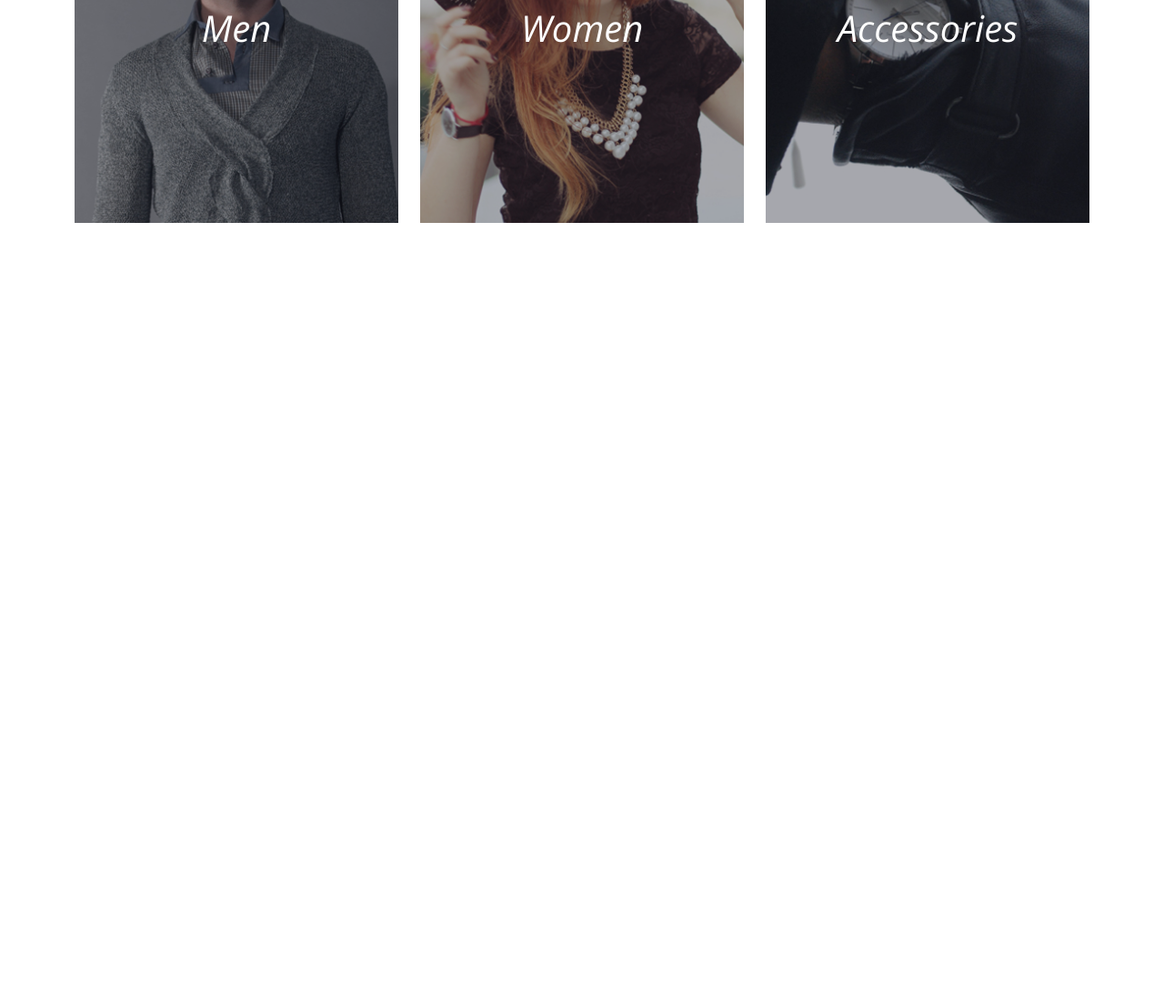
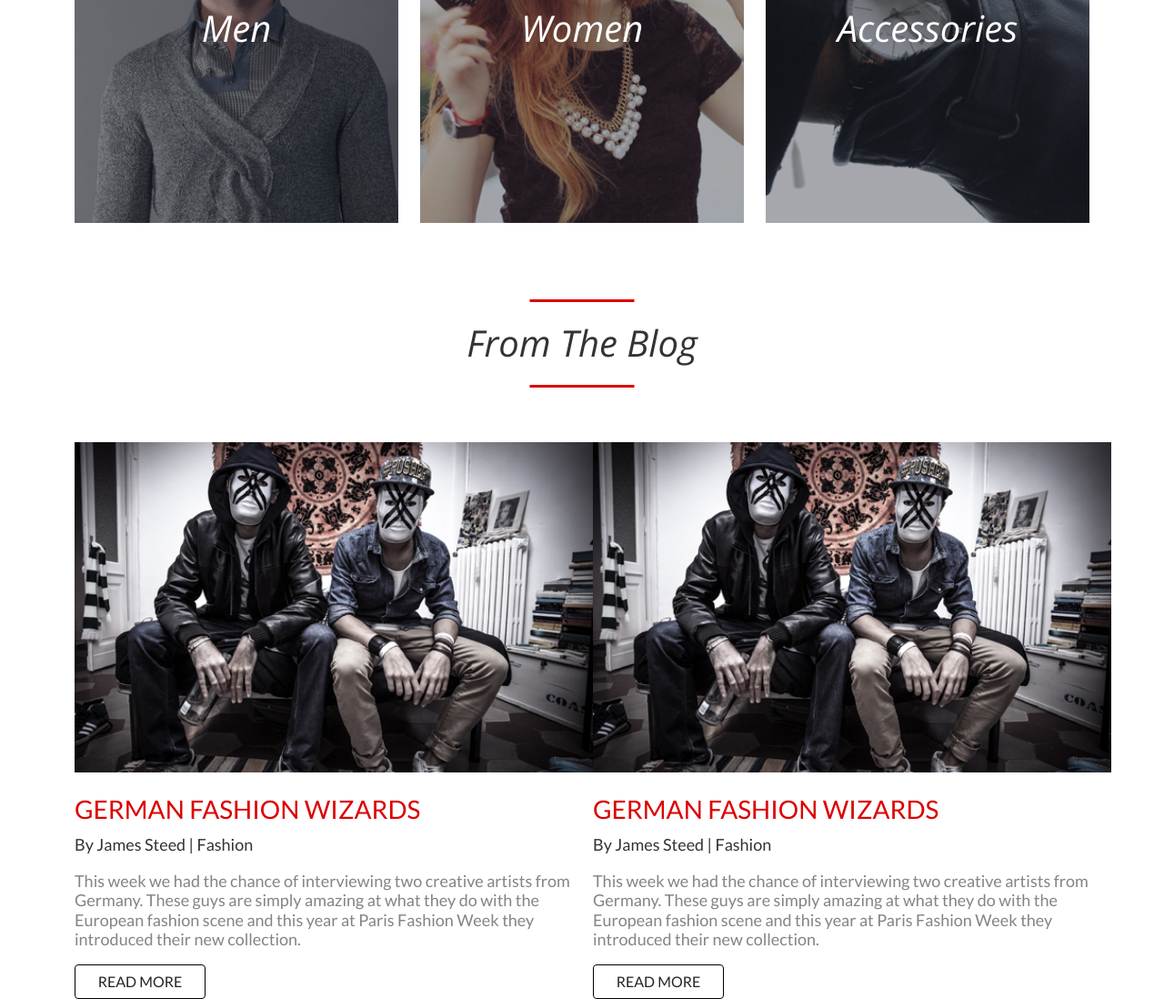
Before and after one commit to Baktygul-kk/brandly, a plain HTML site: page index.html in a window 1280 px wide. Shown: the part 1028-2126 px from the top of the page at 91% size. Before the commit the page ends 1357 px from the top, so only its background shows below. Drawn offline with nearby package versions, Linux system fonts and the light colour scheme.

Commit message:
feat: add section blog

```diff
--- a/index.html
+++ b/index.html
@@ -98,6 +98,35 @@
         </div>
       </div>
     </section>
+    <section class="blog text-center">
+      <div class="container">
+        <h2 class="section-title">From The Blog</h2>
+        <div class="row">
+          <div class="col-12 col-md-6">
+            <div class="blog__item blog__item--one">
+              <img src="/img/blog.jpg" alt="one" class="blog__img overlay mb-4">
+              <h3 class="blog__title">German fashion wizards</h3>
+              <p class="blog__author">By James Steed   |   Fashion</p>
+              <p class="blog__text">This week we had the chance of interviewing two creative artists from Germany.
+                These guys are simply amazing at what they do with the European fashion scene and this year at Paris
+                 Fashion Week they introduced their new collection.</p>
+              <a href="#" class="btn blog__btn">read more</a>
+            </div>
+          </div>
+          <div class="col-12 col-md-6">
+            <div class="blog__item blog__item--two ">
+              <img src="/img/blog.jpg" alt="two" class="blog__img overlay mb-4">
+              <h3 class="blog__title">German fashion wizards</h3>
+              <p class="blog__author">By James Steed   |   Fashion</p>
+              <p class="blog__text">This week we had the chance of interviewing two creative artists from Germany.
+                These guys are simply amazing at what they do with the European fashion scene and this year at Paris
+                 Fashion Week they introduced their new collection.</p>
+                 <a href="#" class="btn blog__btn">read more</a>
+            </div>
+          </div>
+        </div>
+      </div>
+    </section>
 
 
 
--- /dev/null
+++ b/scss/_blog.scss
@@ -0,0 +1,36 @@
+@import "vars";
+
+.blog {
+
+    &__item {
+      display: flex;
+      flex-direction: column;
+      width: 570px;
+      position: absolute;
+
+    }
+
+
+    &__title {
+        text-transform: uppercase;
+        color: $accent;
+        text-align: start;
+    }
+
+    &__author {
+        text-align: start;
+    }
+
+    &__text {
+        color: $grey;
+        text-align: start;
+        font-weight: normal;
+        line-height: 21.6px;
+    }
+
+    &__btn {
+        text-transform: uppercase;
+        border: 1px solid black;
+        width: 144px;
+    }
+}
--- a/scss/_vars.scss
+++ b/scss/_vars.scss
@@ -4,3 +4,4 @@ $secondary-font: "Open Sans", sans-serif;
 $accent: #dc0000;
 $dark: #333333;
 $light: #fff;
+$grey: #858383;
--- a/scss/style.scss
+++ b/scss/style.scss
@@ -5,3 +5,4 @@
 @import "overlay";
 @import "cat";
 @import "section-title";
+@import "blog";
```
Also changed, not shown: css/style.min.css, img/blog.jpg (added).
